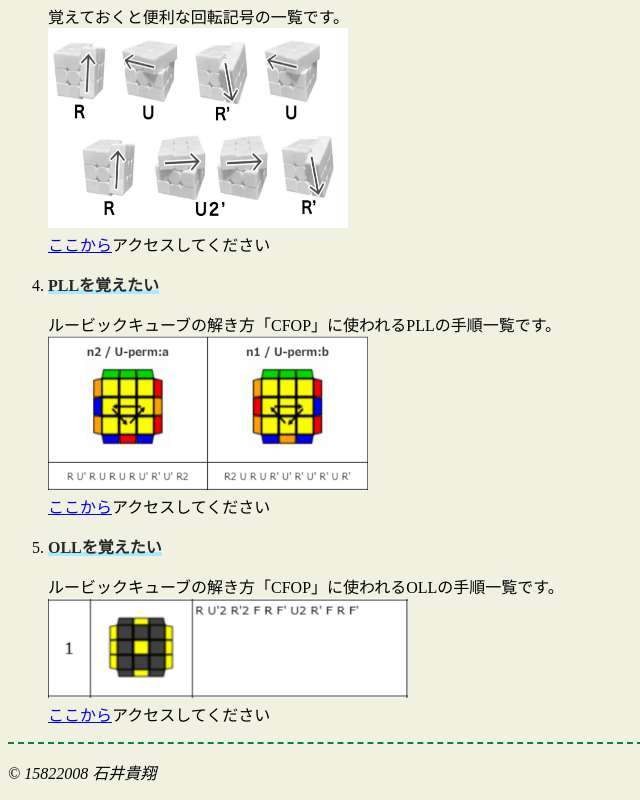
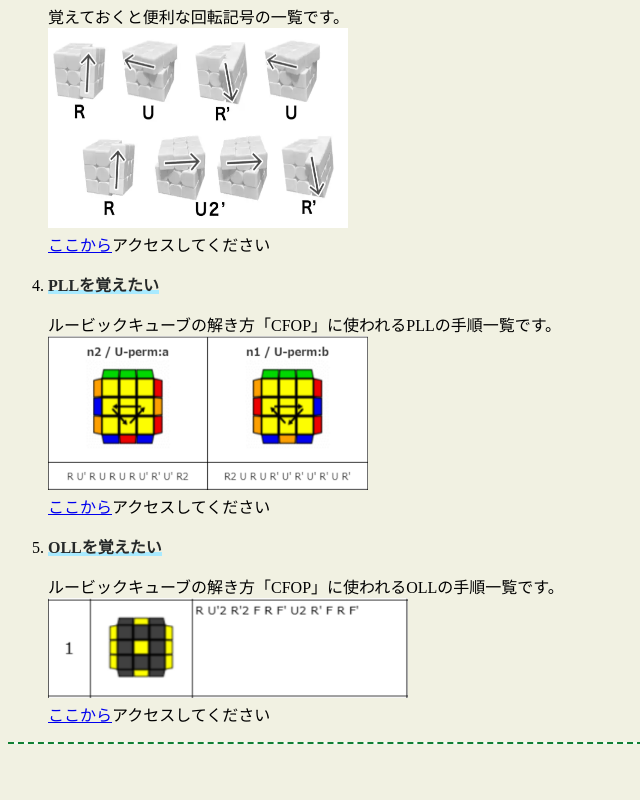
Before and after one commit to Cream-Pan/rubik-s, a plain HTML site: page solve.html in a window 1280 px wide. Shown: the part 942-1742 px from the top of the page, without its empty margins (0-640 px from the left). After the commit the page ends 1694 px from the top, so only its background shows below. Drawn offline with Linux system fonts and the light colour scheme.

Commit message:
Update solve.html

```diff
--- a/solve.html
+++ b/solve.html
@@ -80,8 +80,6 @@
             <a href="./oll.html">ここから</a>アクセスしてください</p>
     </ol>
     <hr />
-    <footer>
-        <p><em>© 15822008 石井貴翔</em></p>
-    </footer>
 </body>
+
 </html>
```
